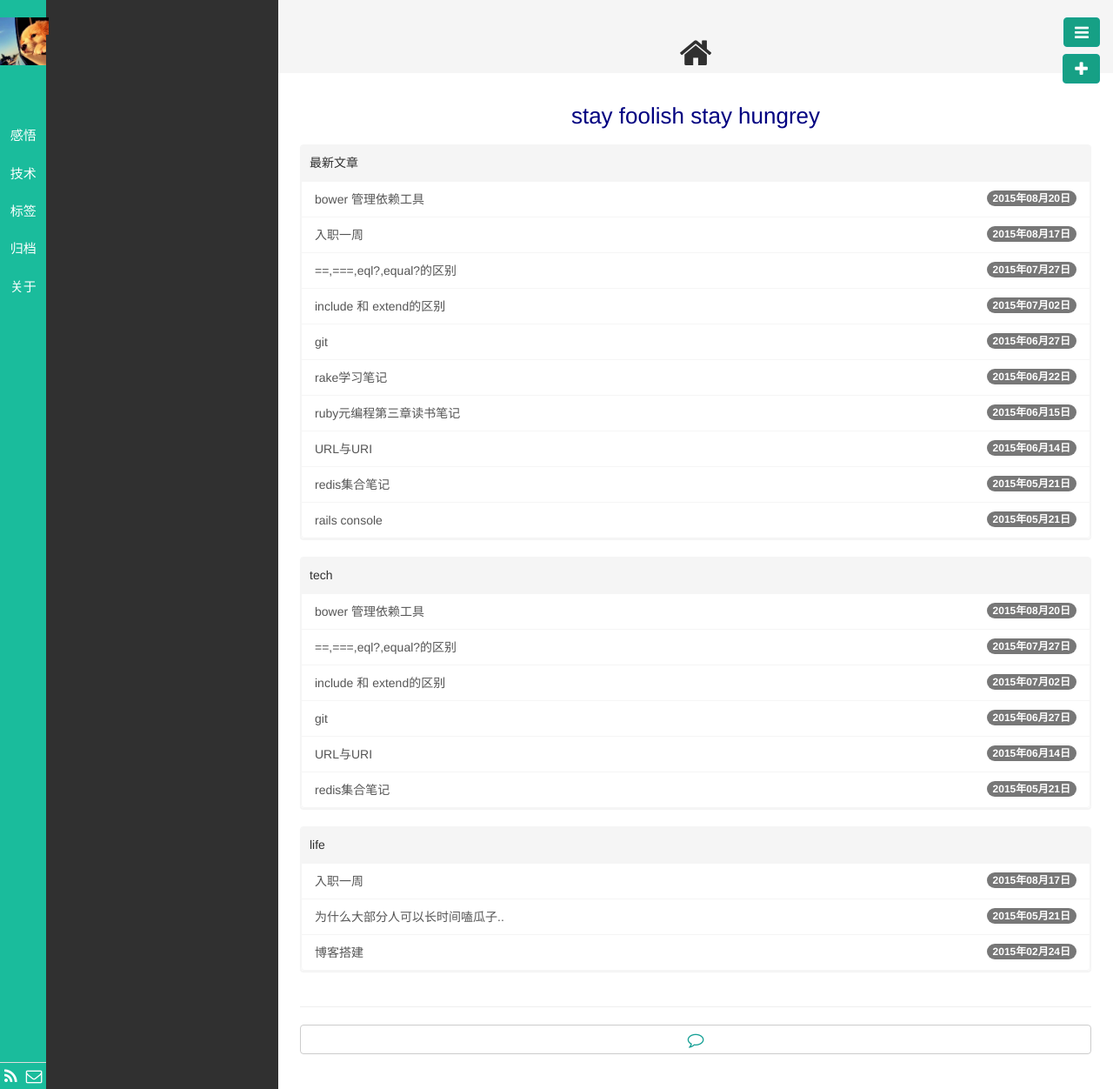
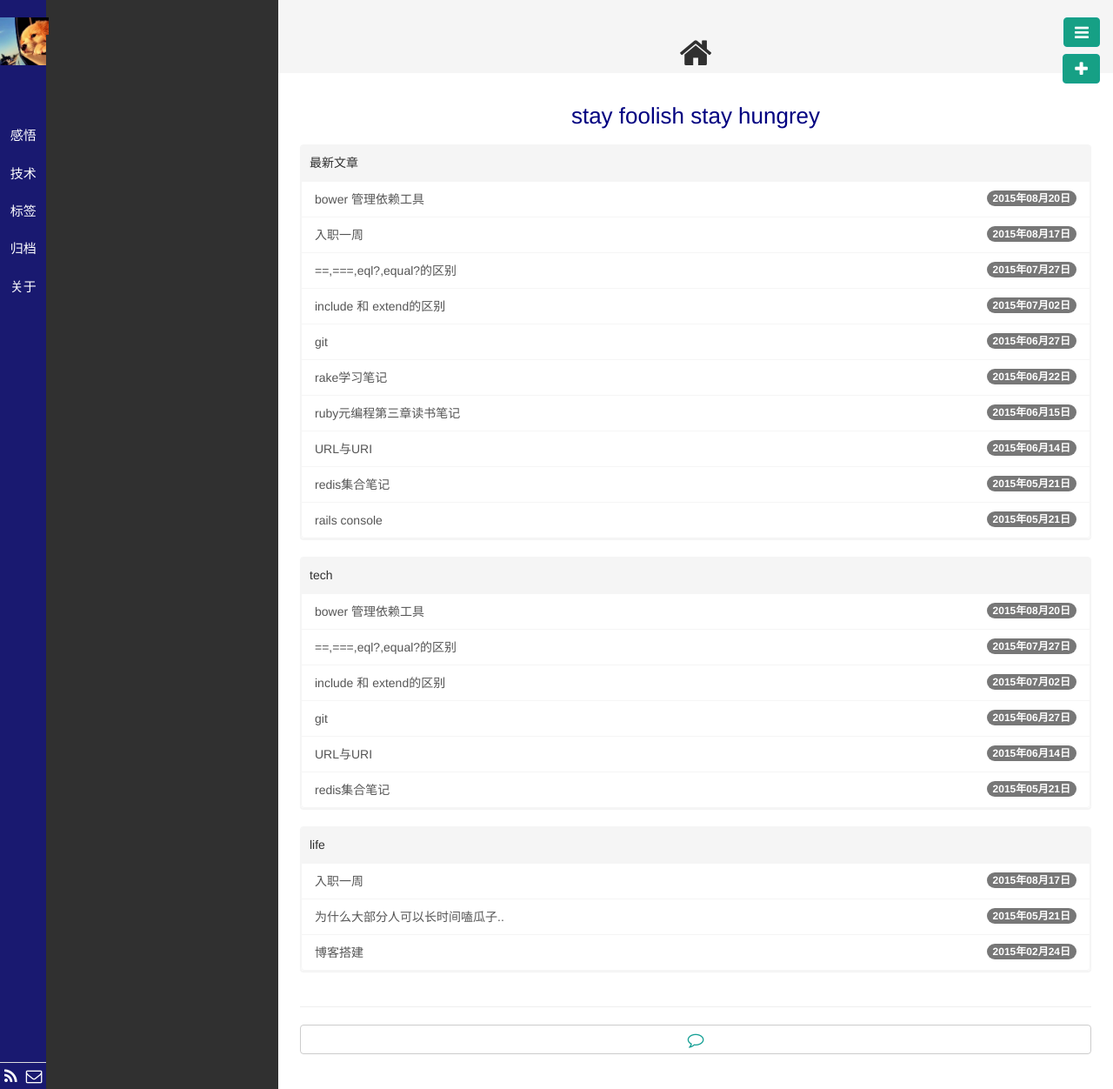
Before and after one commit to llx1105/llx1105.github.io, a Jekyll site: the page built from index.html, in a window 1280 px wide. Shown: the whole page at 87% size. Built offline with Jekyll 4.4.1, drawn with Linux system fonts in a browser that asks for light colours; nearby versions of some CDN libraries; library files that are not in the unit come from our copies; Markdown is read by kramdown in place of the engine named in the settings; the list of posts is cut into pages by our own code.

Commit message:
fix color

```diff
--- a/public/css/base.css
+++ b/public/css/base.css
@@ -19,7 +19,7 @@ body, html {
 /* 左侧导航栏 */
 .aside1 {
   /*background-color: #1f2c39;*/
-  background-color: #1abc9c;
+  background-color: #191970;
   /*background-image: url(/public/img/bg_grid.jpg);*/
   height: 100%;
   padding-left: 0px;
```
